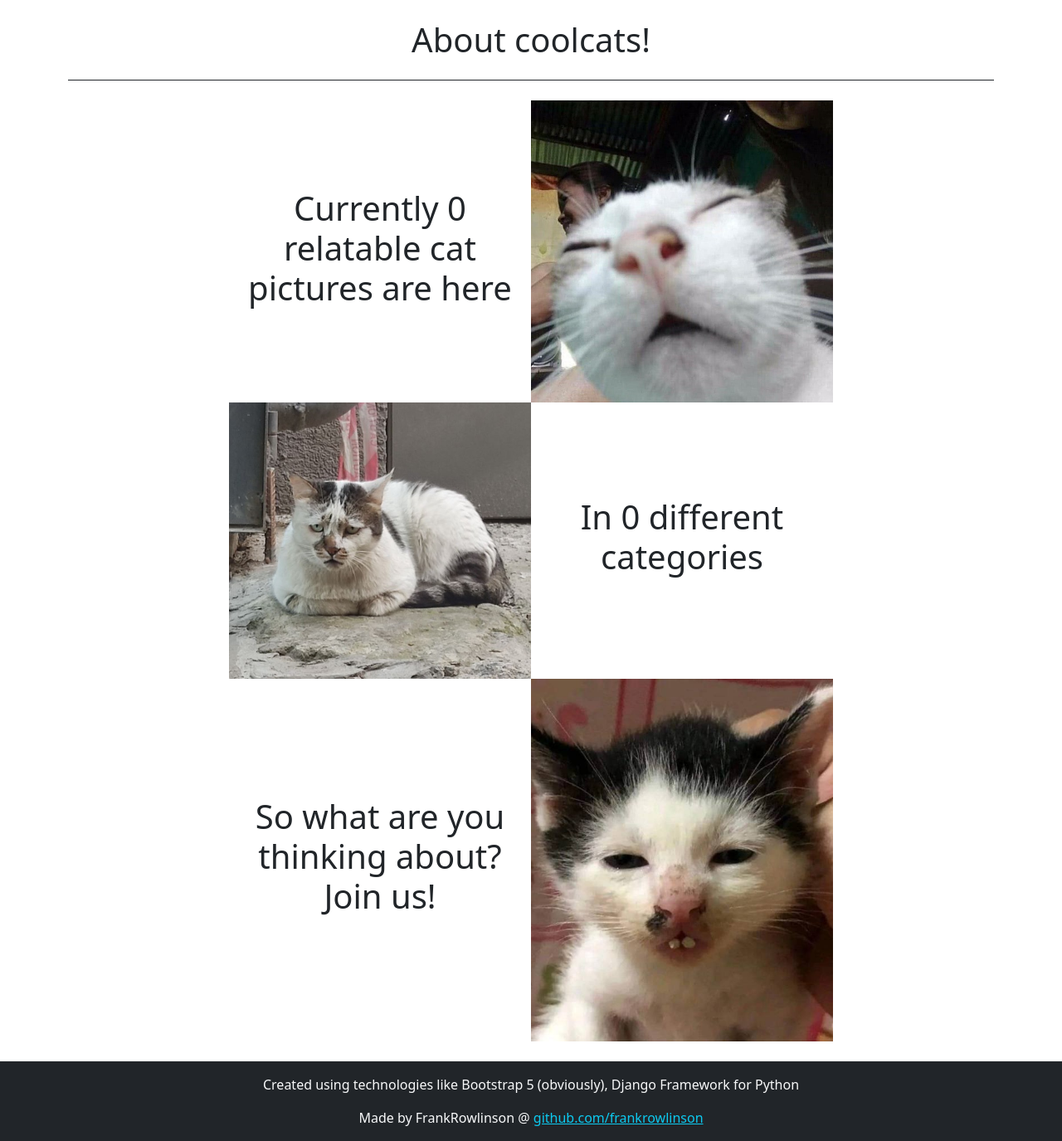
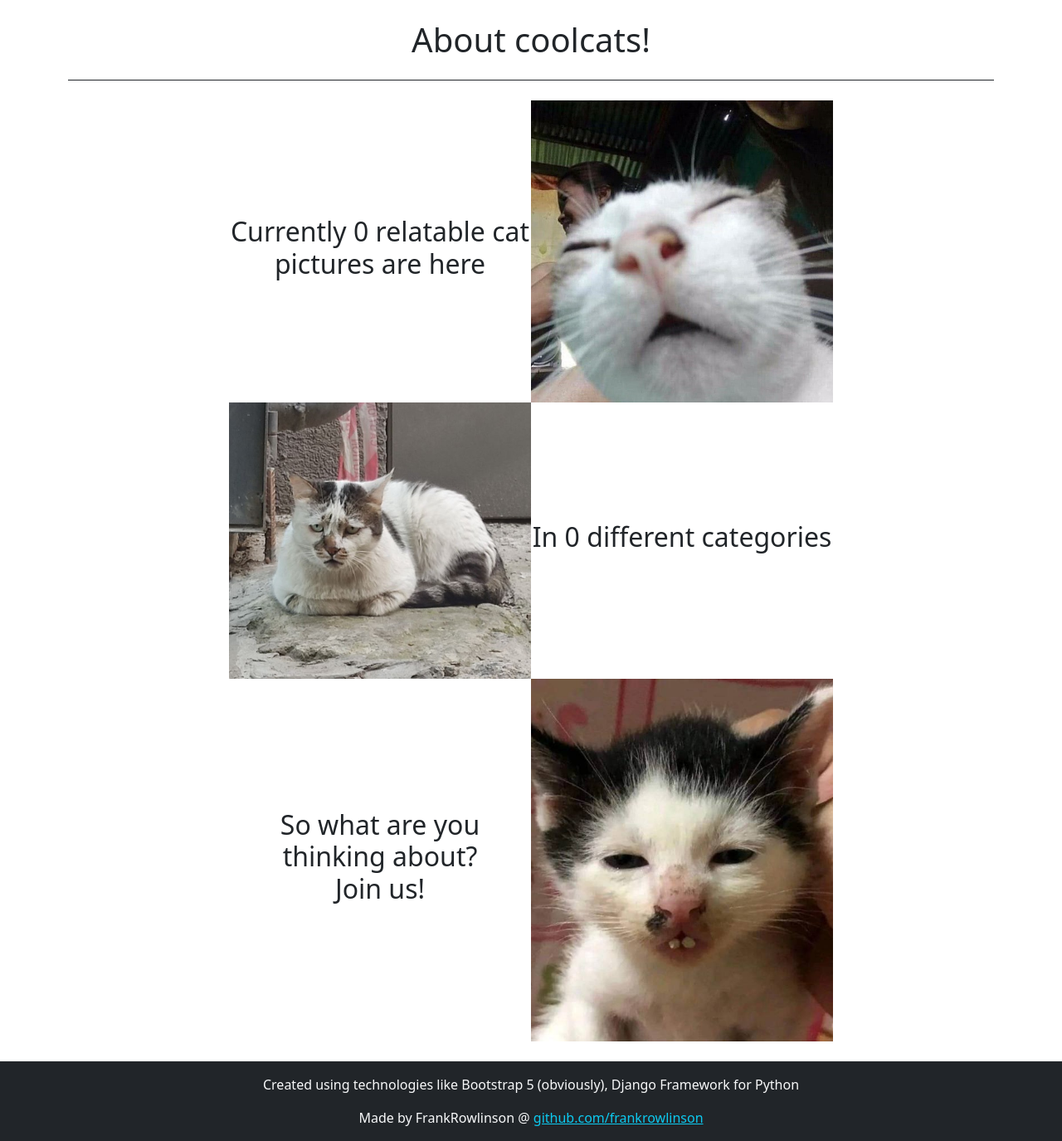
Before and after one commit to FrankRowlinson/django-cats, a Django app: page /about/ in a window 1280 px wide. Shown: the part 59-1434 px from the top of the page at 83% size. Run offline with Django 4.2, Linux system fonts and the light colour scheme; data that the repository does not hold is empty; some libraries are stand-ins or nearby versions.

Commit message:
Change some styling, add cards to category page

```diff
--- a/djangocats/cats/templates/cats/about.html
+++ b/djangocats/cats/templates/cats/about.html
@@ -4,19 +4,19 @@
 {% block content %}
 <div class="container pb-4">
     <div class="row gx-0 justify-content-lg-center d-flex align-items-center">
-        <div class="col-lg-4 col-md-6 col-12 h1 text-center">Currently {{ picture_count }} relatable cat pictures are here
+        <div class="col-lg-4 col-md-6 col-12 h2 text-center">Currently {{ picture_count }} relatable cat pictures are here
         </div>
         <div class="col-lg-4 col-md-6 col-12"><img class="img-fluid w-100" src={% static 'cats/images/sneese_cat.jpg' %} alt=""></div>
     </div>
     <div class="row gx-0 justify-content-lg-center d-flex align-items-center">
-        <div class="col-lg-4 col-md-6 col-12 d-md-none h1 text-center">In {{ category_count }} different
+        <div class="col-lg-4 col-md-6 col-12 d-md-none h2 text-center">In {{ category_count }} different
             categories</div>
         <div class="col-lg-4 col-md-6 col-12"><img class="img-fluid w-100" src={% static 'cats/images/sad_cat.jpg' %} alt=""></div>
-        <div class="col-lg-4 col-md-6 col-12 d-none d-md-inline h1 text-center">In {{ category_count }} different
+        <div class="col-lg-4 col-md-6 col-12 d-none d-md-inline h2 text-center">In {{ category_count }} different
             categories</div>
     </div>
     <div class="row gx-0 justify-content-lg-center d-flex align-items-center pb-3">
-        <div class="col-lg-4 col-md-6 col-12 h1 text-center">So what are you thinking about?<br>Join us!</div>
+        <div class="col-lg-4 col-md-6 col-12 h2 text-center">So what are you thinking about?<br>Join us!</div>
         <div class="col-lg-4 col-md-6 col-12"><img class="img-fluid w-100" src={% static 'cats/images/teeth_cat.jpg' %} alt=""></div>
     </div>
 </div>
--- a/djangocats/cats/templates/cats/index.html
+++ b/djangocats/cats/templates/cats/index.html
@@ -2,7 +2,7 @@
 
 {% block content %}
 <p>Choose random kitty down below, use search field at the top, or discover some fluffballs in different categories!</p>
-<div id="main-page-carousel" class="carousel slide my-3" data-bs-ride="false">
+<div id="main-page-carousel" class="carousel slide my-3" data-bs-ride="carousel">
     <div class="carousel-indicators">
         <button type="button" data-bs-target="#main-page-carousel" data-bs-slide-to="0" class="active"
             aria-current="true" aria-label="Slide 1"></button>
@@ -17,7 +17,7 @@
                 <div class="carousel-item">
             {% endif %}
                 <img src="https://picsum.photos/600/300" class="d-block w-100" alt="...">
-                    <div class="carousel-caption d-none d-md-block">
+                    <div class="carousel-caption d-none d-md-block bg-dark" style="--bs-bg-opacity: .5;">
                         <h5>{{ cat.title }}</h5>
                         <p>{{ cat.description|truncatechars:50 }}</p>
                     </div>
```
Also changed, not shown: djangocats/cats/templates/cats/category.html (+9 -1 lines).
